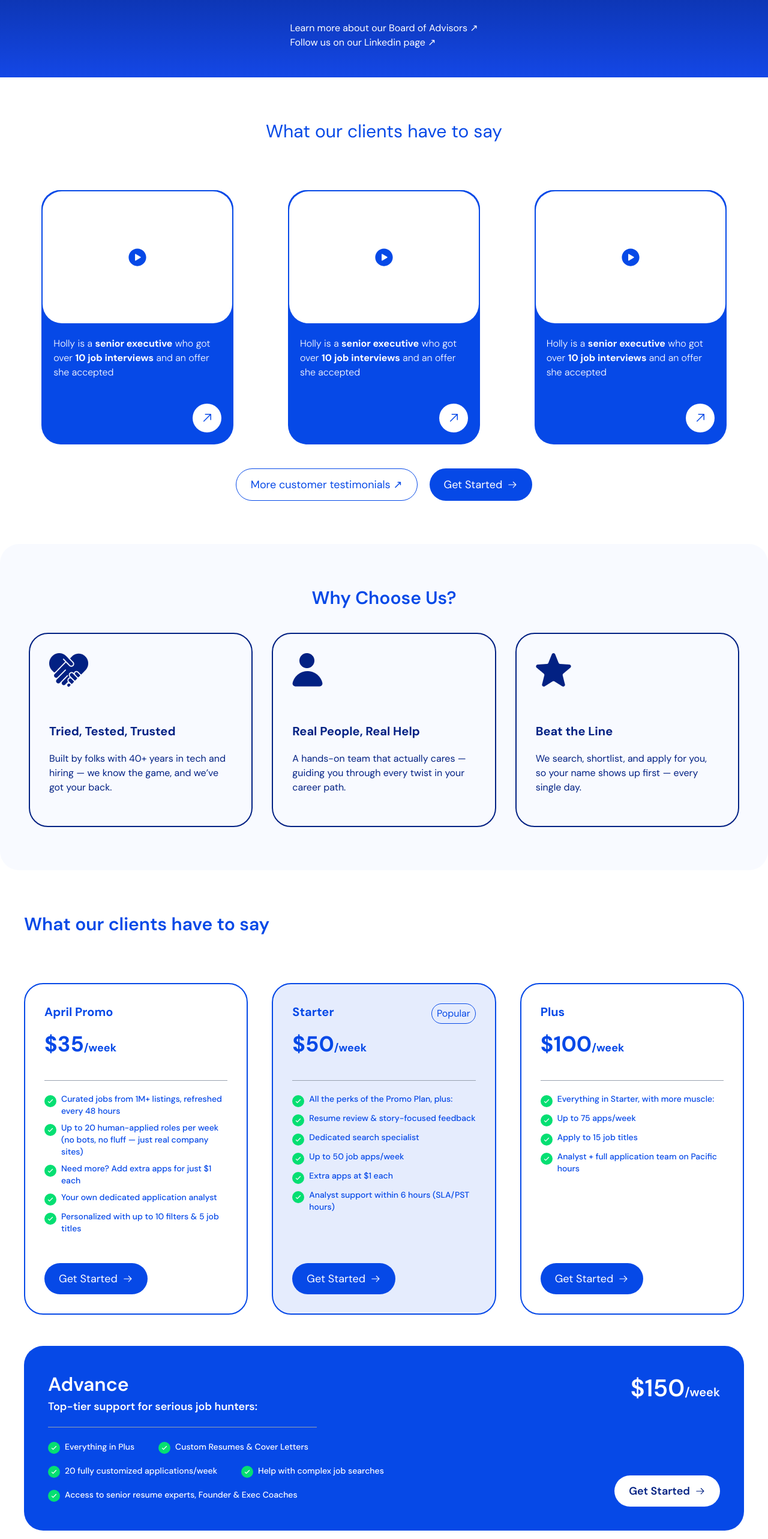
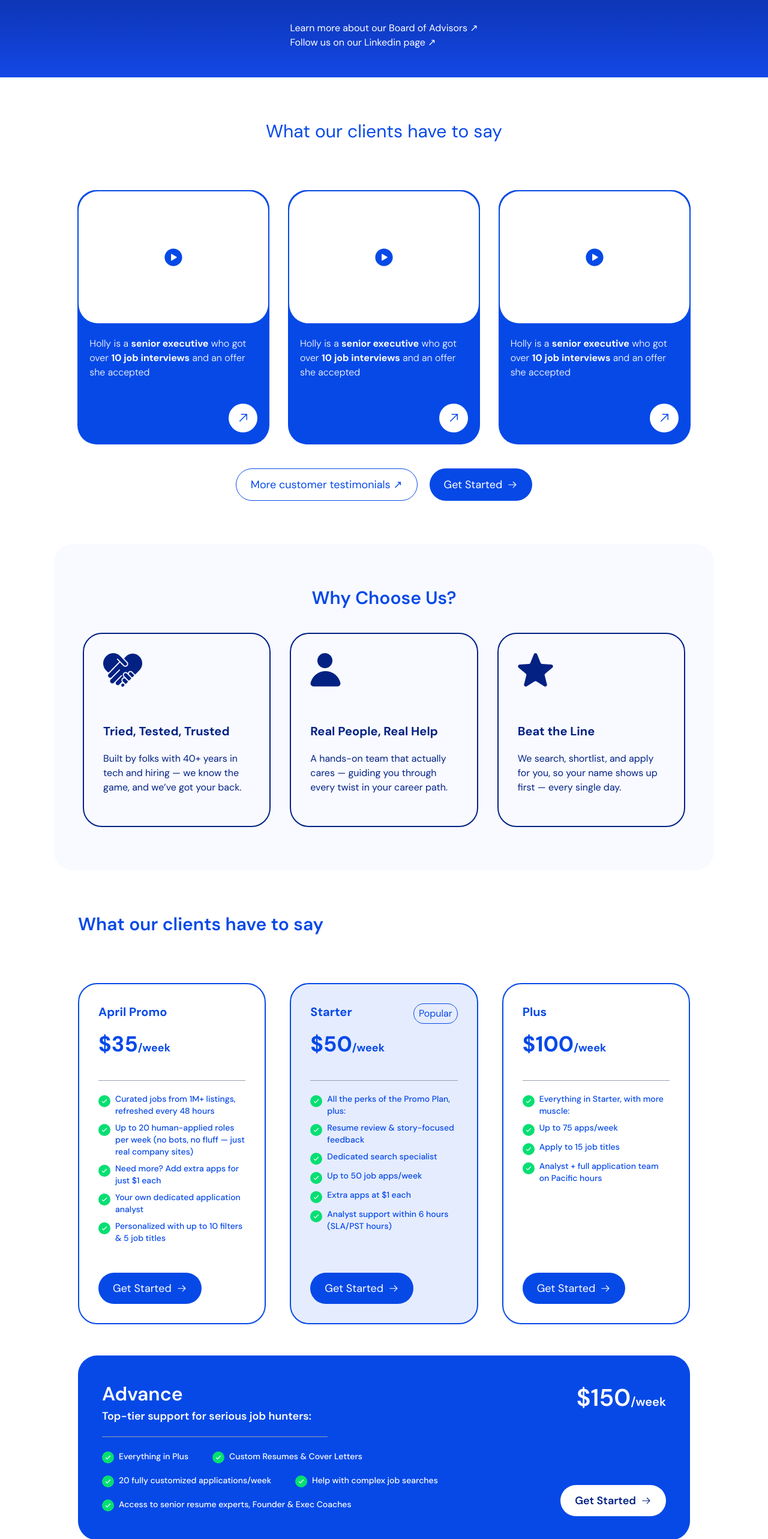
Before and after one commit to ashibullah/MobiusEngine.ai, a React (Vite) app: page / in a window 1280 px wide. Shown: the part 1780-4346 px from the top of the page at 60% size. Built offline with nearby package versions, Linux system fonts and the light colour scheme.

Commit message:
responsive

```diff
--- a/src/components/ChooseUsSection.jsx
+++ b/src/components/ChooseUsSection.jsx
@@ -10,7 +10,7 @@ const ChooseUsSection = () => {
     const des3 = `We search, shortlist, and apply for you, so your name shows up first — every single day.`;
 
     return (
-        <div className="px-5 md:px-12 py-10 md:py-18 w-full  mx-auto bg-[#F8FAFF] rounded-4xl">
+        <div className="px-5 md:px-12 py-10 md:py-18 sm:w-full lg:w-[1100px] mx-auto bg-[#F8FAFF] rounded-4xl">
             <h1 className='text-lightblue font-semibold text-3xl mb-10 text-center'>Why Choose Us?</h1>
             <div className='grid lg:grid-cols-3 md:grid-cols-2 justify-items-center  items-center gap-8'>
                 <Box img={icon1} des={des1} tittle={'Tried, Tested, Trusted'} />
--- a/src/components/ClientReview.jsx
+++ b/src/components/ClientReview.jsx
@@ -4,7 +4,7 @@ import { GoArrowRight } from 'react-icons/go';
 
 const ClientReview = () => {
     return (
-        <div className="px-4 md:px-10 py-18 w-full md:max-  mx-auto">
+        <div className="px-4 md:px-10 py-18 sm:w-full lg:w-[1100px] md:max-  mx-auto">
             <h1 className='text-lightblue text-3xl mb-20 sm:text-center'>
                 What our clients have to say
             </h1>
--- a/src/components/ServicePlan.jsx
+++ b/src/components/ServicePlan.jsx
@@ -6,7 +6,7 @@ import { GoArrowRight } from 'react-icons/go';
 const ServicePlan = () => {
     const checkBox = ['Everything in Plus', 'Custom Resumes & Cover Letters', '20 fully customized applications/week', 'Help with complex job searches', 'Access to senior resume experts, Founder & Exec Coaches']
     return (
-        <div className=" px-10 py-18   mx-auto">
+        <div className=" px-10 py-18  sm:w-full lg:w-[1100px]   mx-auto">
             <h1 className='text-lightblue font-semibold text-3xl mb-20'>What our clients have to say</h1>
 
             <div className='flex gap-15'>
```
